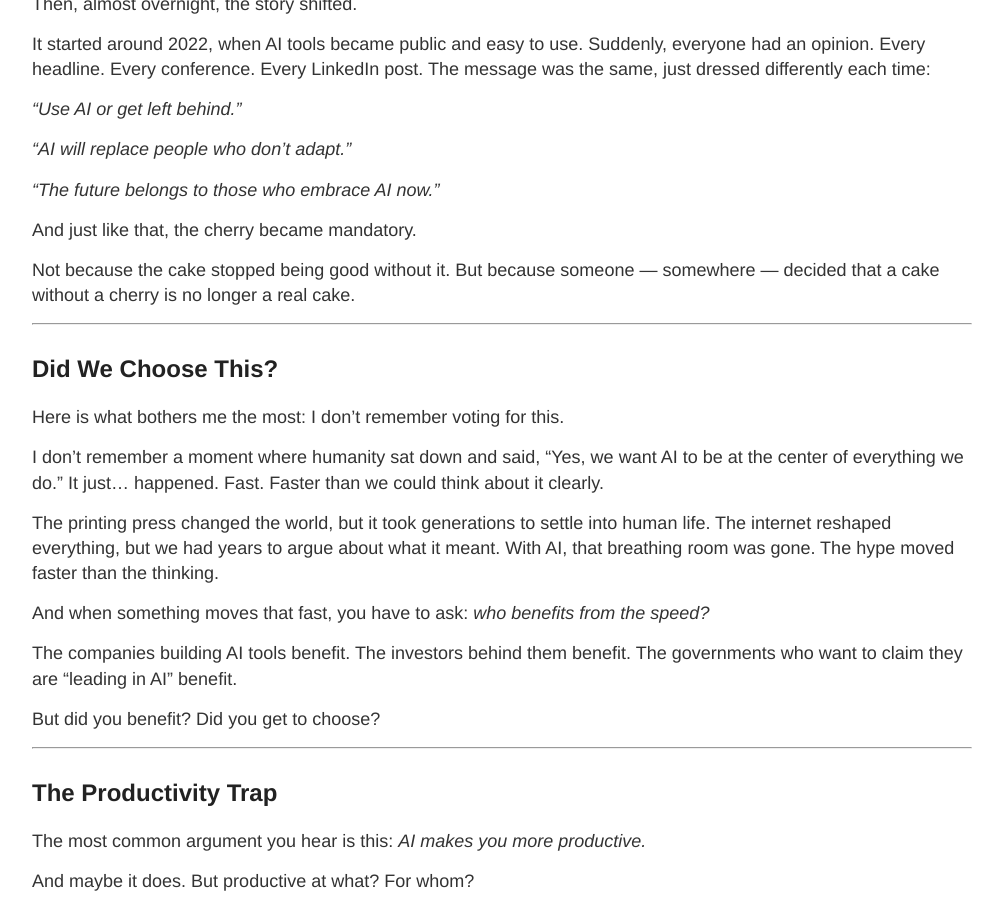
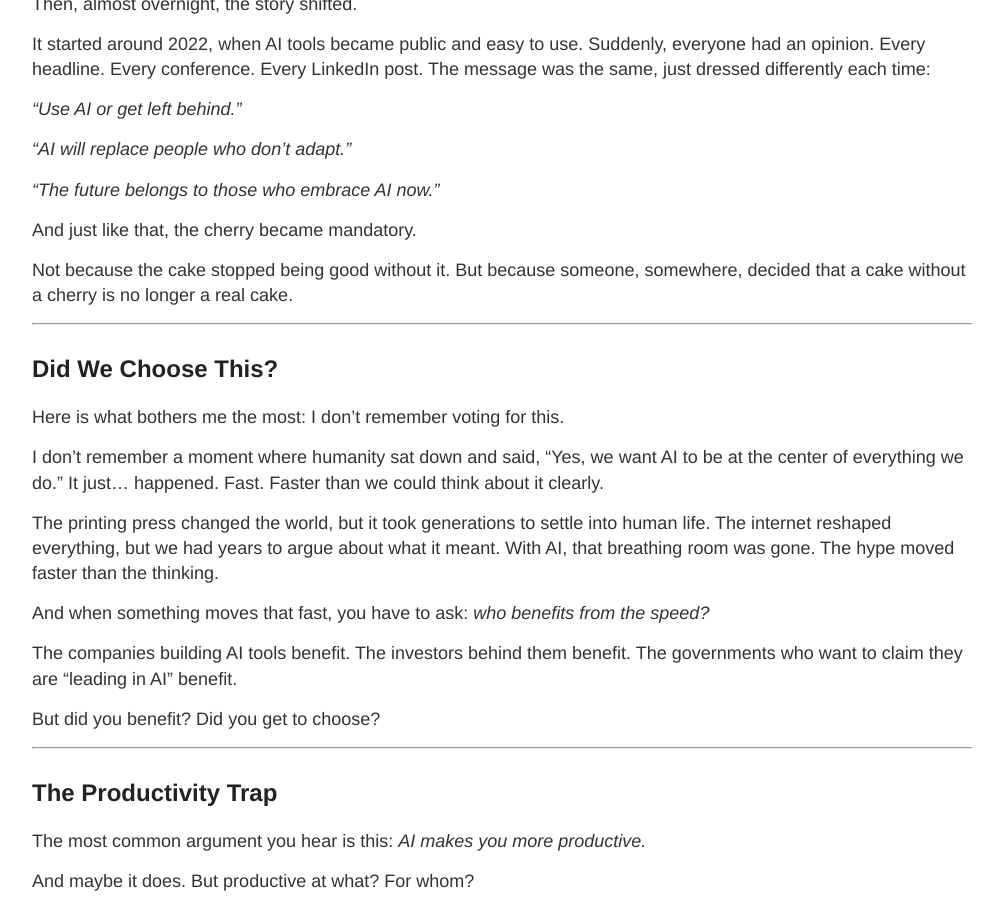
Before and after one commit to AhmedHani/AhmedHani.github.io, a Jekyll site: the page built from _posts/2026-03-10-the-mandatory-cherry.md, in a window 1280 px wide and 900 px high, scrolled down 1307 px. Shown: the whole window, without its empty margins (138-1141 px from the left). Built offline with Jekyll 4.4.1, drawn with Linux system fonts in a browser that asks for light colours; our own code applies the rules of GitHub Pages for plain Markdown files; comment, search, counter and statistics services are not loaded.

```diff
--- a/_posts/2026-03-10-the-mandatory-cherry.md
+++ b/_posts/2026-03-10-the-mandatory-cherry.md
@@ -46,7 +46,7 @@ It started around 2022, when AI tools became public and easy to use. Suddenly, e
 
 And just like that, the cherry became mandatory.
 
-Not because the cake stopped being good without it. But because someone — somewhere — decided that a cake without a cherry is no longer a real cake.
+Not because the cake stopped being good without it. But because someone, somewhere, decided that a cake without a cherry is no longer a real cake.
 
 ---
 
```
